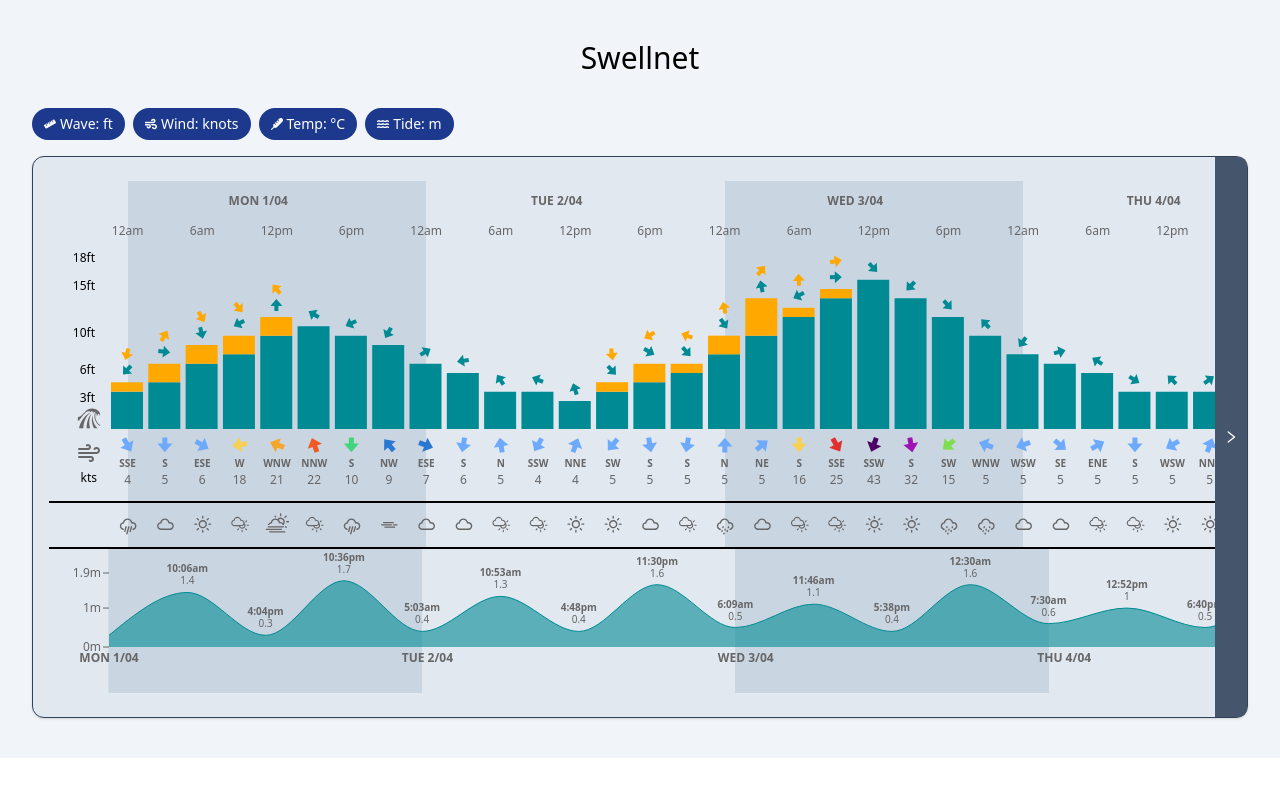
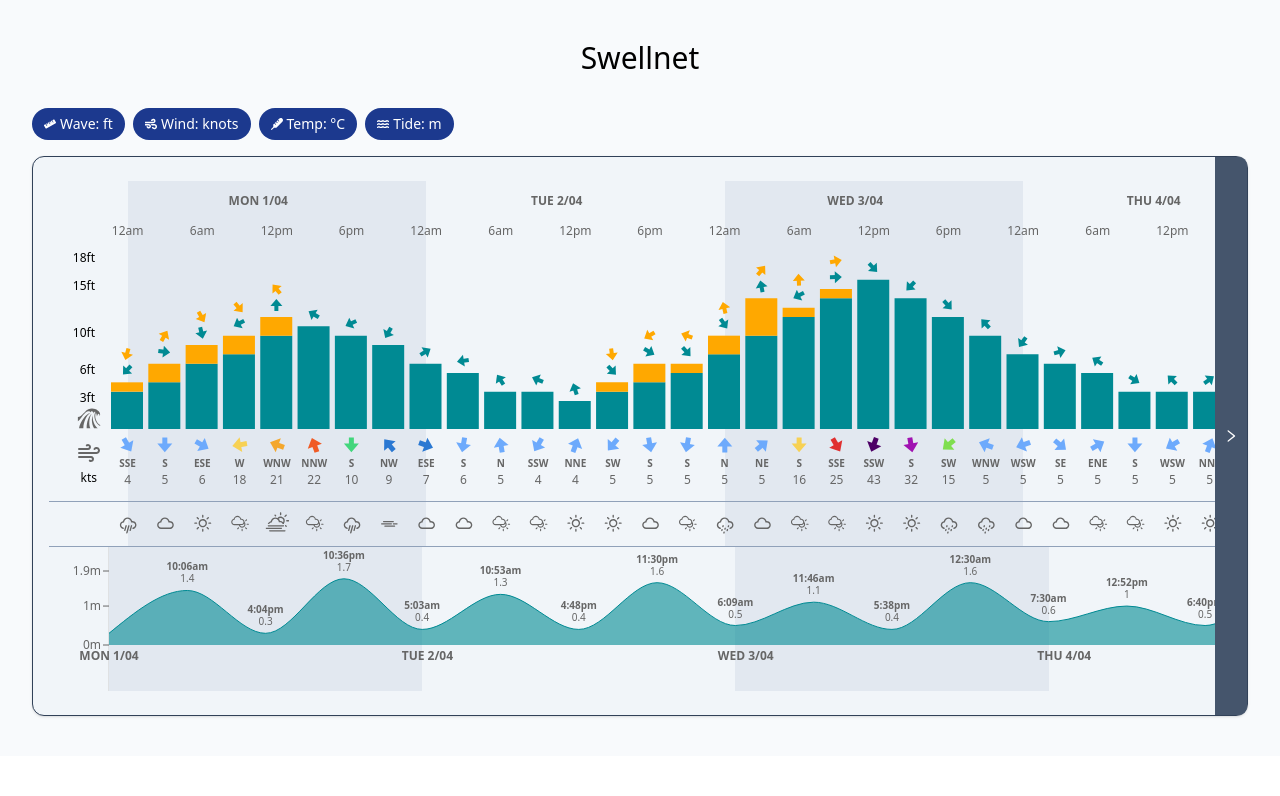
Before and after one commit to JoaquinPalacios/vite-graph-practice, a React (Vite) app: page / in a window 1280 px wide. Shown: the top 796 px of the page. Built offline with nearby package versions, Linux system fonts and the light colour scheme.

Commit message:
graphs bg colors updated

```diff
--- a/src/App.tsx
+++ b/src/App.tsx
@@ -2,7 +2,7 @@
 import SwellChartContainerClient from "./components/SwellChartContainerClient";
 function App() {
   return (
-    <main className="flex flex-col items-center justify-center bg-slate-100 p-4 md:px-8 md:py-10">
+    <main className="flex flex-col items-center justify-center bg-slate-50 p-4 md:px-8 md:py-10">
       <h1 className="text-3xl mb-8">Swellnet</h1>
       <SwellChartContainerClient />
     </main>
--- a/src/components/SwellChart.tsx
+++ b/src/components/SwellChart.tsx
@@ -46,8 +46,8 @@
             vertical={true}
             horizontal={true}
             verticalFill={[
-              "oklch(0.929 0.013 255.508)",
-              "oklch(0.869 0.022 252.894)",
+              "oklch(0.968 0.007 247.896)", // Tailwind slate-200
+              "oklch(0.929 0.013 255.508)", // Tailwind slate-300
             ]}
             y={0}
             height={320}
--- a/src/components/SwellChartContainer.tsx
+++ b/src/components/SwellChartContainer.tsx
@@ -31,7 +31,7 @@
   };
 
   return (
-    <Card className="w-full relative bg-slate-200 border-slate-700 max-w-[1340px] h-auto mx-auto px-4">
+    <Card className="w-full relative bg-slate-100 border-slate-700 max-w-[1340px] h-auto mx-auto px-4">
       <GraphButtons isAtStart={isAtStart} isAtEnd={isAtEnd} />
 
       <CardContent
--- a/src/components/TideChart.tsx
+++ b/src/components/TideChart.tsx
@@ -29,8 +29,8 @@
             vertical={true}
             horizontal={true}
             verticalFill={[
-              "oklch(0.869 0.022 252.894)",
-              "oklch(0.929 0.013 255.508)",
+              "oklch(0.929 0.013 255.508)", // Tailwind slate-300
+              "oklch(0.968 0.007 247.896)", // Tailwind slate-200
             ]}
             y={0}
             height={200}
@@ -62,7 +62,7 @@
             fill="#008a93"
             connectNulls
             dot={(props) => {
-              if (props.key === "dot-0") return <span />;
+              if (props.key === "dot-0") return <span key={props.key} />;
               return <CustomTideAreaDot {...props} key={props.key} />;
             }}
           />
--- a/src/components/WeatherChart.tsx
+++ b/src/components/WeatherChart.tsx
@@ -18,7 +18,8 @@
     <ResponsiveContainer
       width={4848}
       height="100%"
-      className="h-11 min-h-11 border-y-2 border-double"
+      className="h-11 min-h-11 border-y border-slate-400"
+      //   className="h-11 min-h-11 border-y-2 border-double"
     >
       <ScatterChart
         data={weatherData}
@@ -34,12 +35,13 @@
           vertical={true}
           horizontal={false}
           verticalFill={[
-            "oklch(0.929 0.013 255.508)",
-            "oklch(0.869 0.022 252.894)",
+            "oklch(0.968 0.007 247.896)", // Tailwind slate-200
+            "oklch(0.929 0.013 255.508)", // Tailwind slate-300
           ]}
           y={0}
           height={44}
           syncWithTicks
+          overflow="hidden"
         />
         {/* Duplicate XAxis for the stripes in the background. This is one in charge of the background stripes */}
         <XAxis
```
